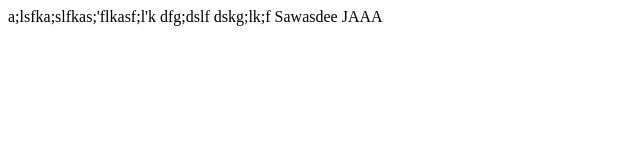
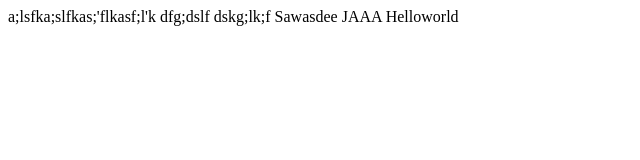
Before and after one commit to Paanpingpong/SafeIT, a plain HTML site: page About.html in a window 1280 px wide. Shown: the whole page, without its empty margins (0-640 px from the left). Drawn offline with Linux system fonts and the light colour scheme.

Commit message:
Add Helloworld

```diff
--- a/About.html
+++ b/About.html
@@ -7,6 +7,6 @@
     <title>Document</title>
   </head>
   <body>
-    a;lsfka;slfkas;'flkasf;l'k dfg;dslf dskg;lk;f Sawasdee JAAA
+    a;lsfka;slfkas;'flkasf;l'k dfg;dslf dskg;lk;f Sawasdee JAAA Helloworld
   </body>
 </html>
```
